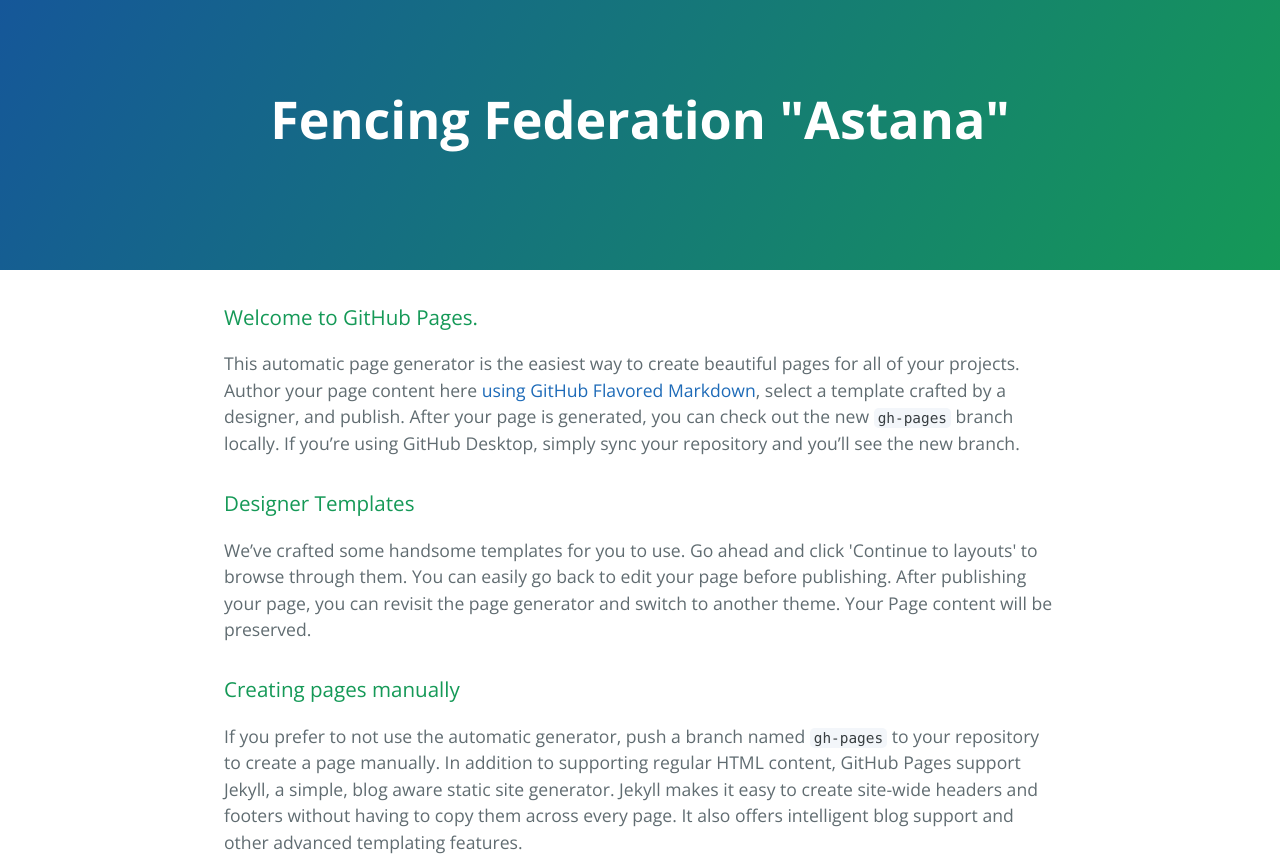
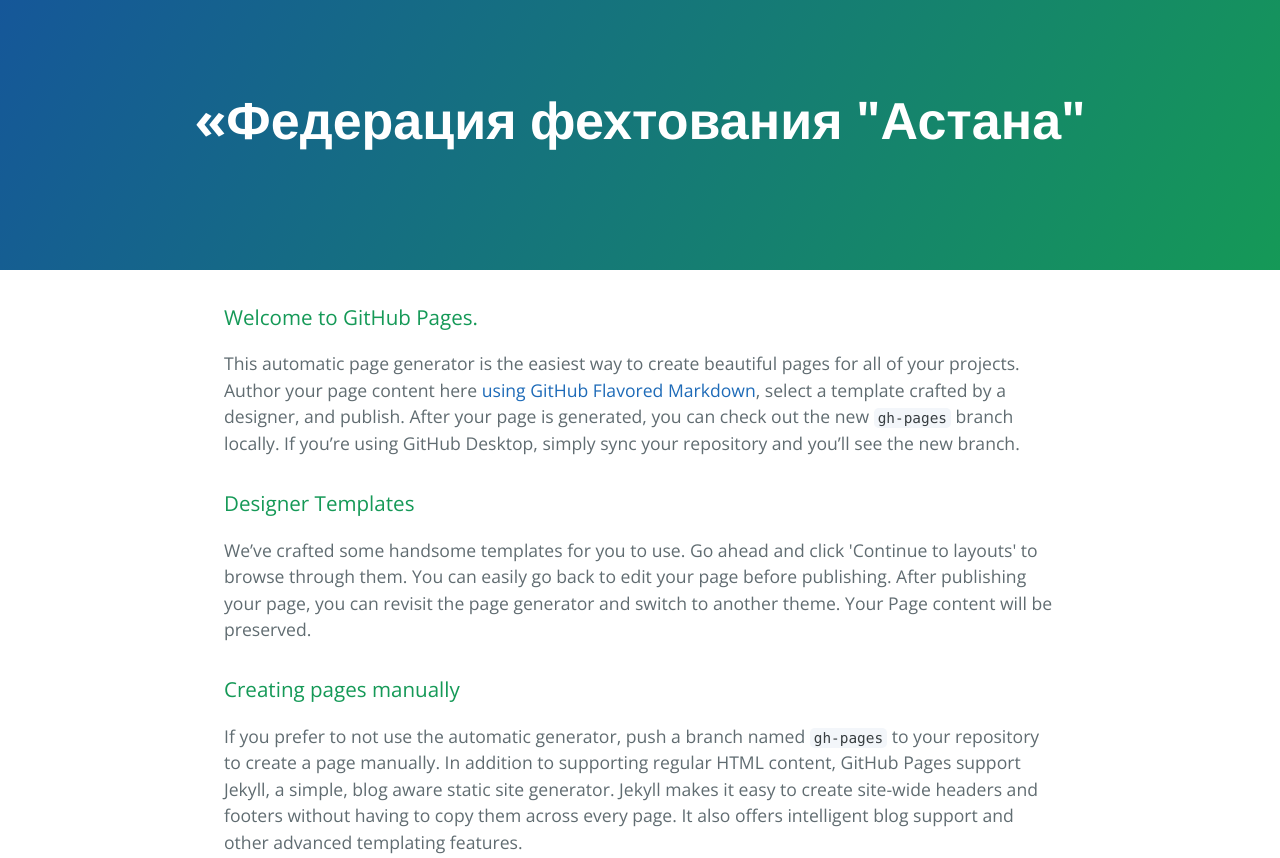
Before and after one commit to ff-astana/ff-astana.github.io, a plain HTML site: page index.html in a window 1280 px wide. Shown: the top 858 px of the page. Drawn offline with nearby package versions, Linux system fonts and the light colour scheme.

Commit message:
Update title

```diff
--- a/index.html
+++ b/index.html
@@ -11,7 +11,7 @@
   </head>
   <body>
     <section class="page-header">
-      <h1 class="project-name">Fencing Federation &quot;Astana&quot;</h1>
+      <h1 class="project-name">«Федерация фехтования &quot;Астана&quot;</h1>
       <h2 class="project-tagline"></h2>
     </section>
 
```
